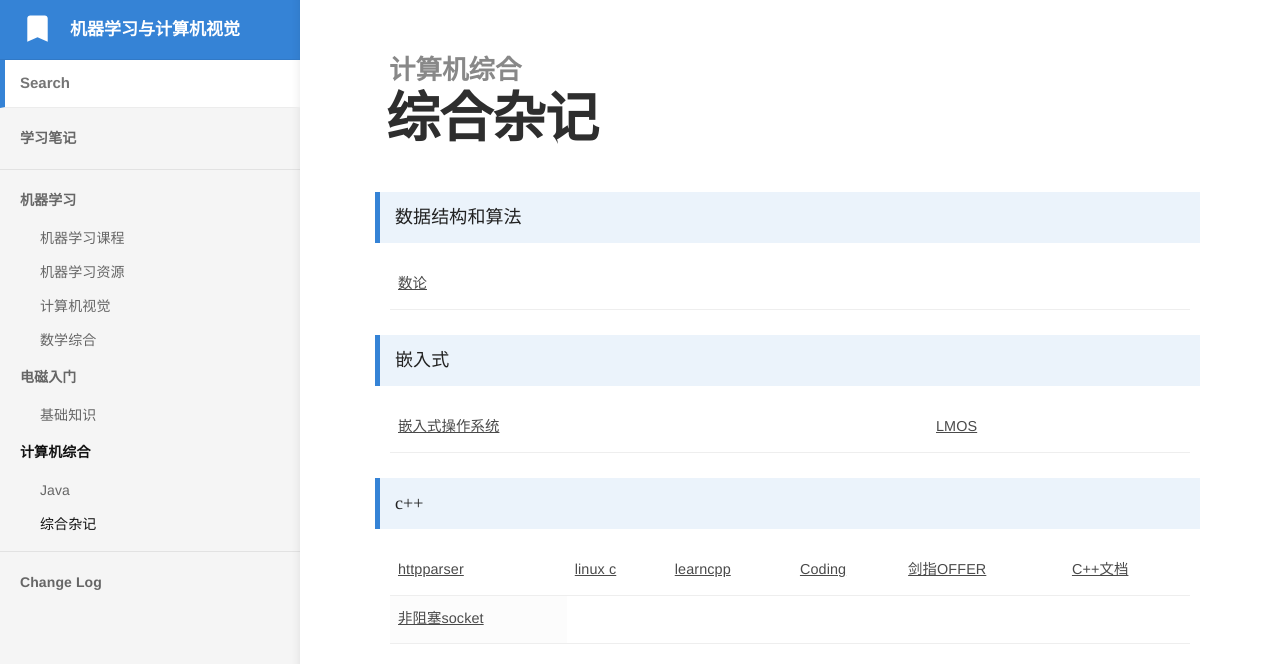
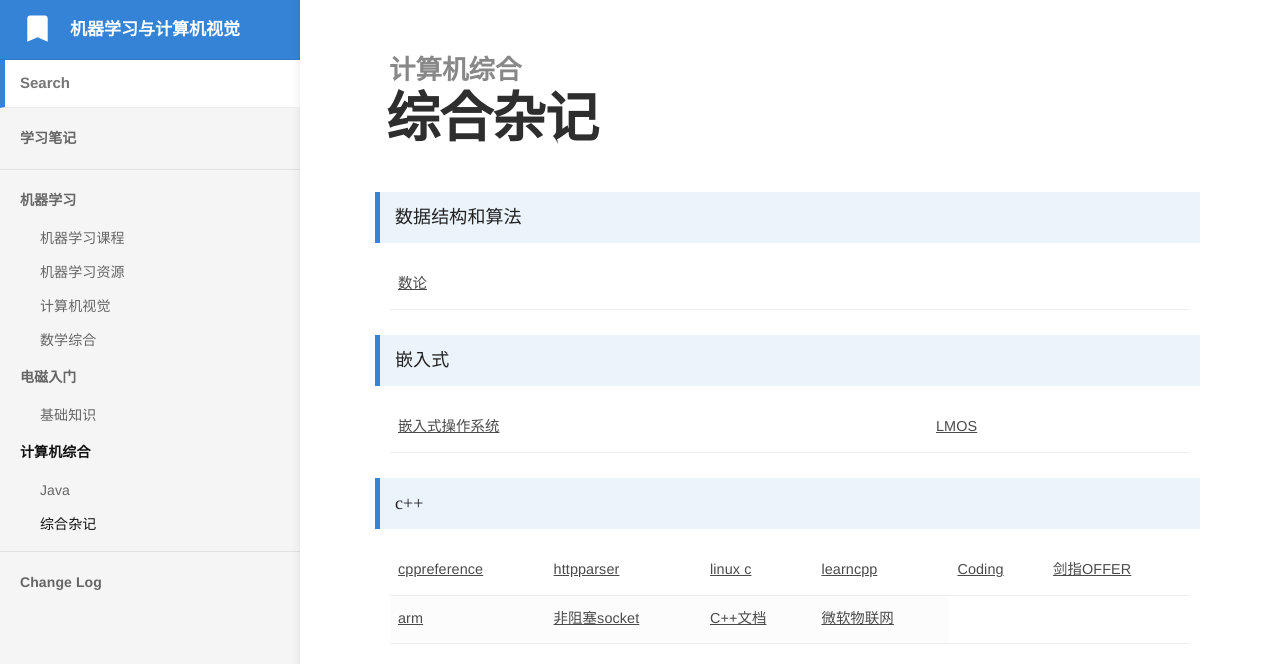
Before and after one commit to bashendixie/Machine_Learning_Notes, a Jekyll site: the page built from _docs/5、计算机综合/综合杂记.md, in a window 1280 px wide. Shown: the top 664 px of the page. Built offline with Jekyll 4.4.1, drawn with Linux system fonts in a browser that asks for light colours; some web fonts are replaced.

Commit message:
no message

```diff
--- a/_docs/5、计算机综合/综合杂记.md
+++ b/_docs/5、计算机综合/综合杂记.md
@@ -34,6 +34,9 @@ order: 1
 	<tbody>
 		<tr>
 			<td>
+				<a href="https://en.cppreference.com/w/cpp" target="_blank">cppreference</a>
+			</td>
+			<td>
 				<a href="https://github.com/nekipelov/httpparser" target="_blank">httpparser</a>
 			</td>
 			<td>
@@ -48,13 +51,19 @@ order: 1
 			<td>
 				<a href="file:///D:/Study/%E6%95%99%E6%9D%90%E4%B9%A6%E7%B1%8D/45%E7%AE%97%E6%B3%95/%E5%89%91%E6%8C%87OFFER%E5%90%8D%E4%BC%81%E9%9D%A2%E8%AF%95%E5%AE%98%E7%B2%BE%E8%AE%B2%E5%85%B8%E5%9E%8B%E7%BC%96%E7%A8%8B%E9%A2%98%E7%AC%AC2%E7%89%88.pdf" target="_blank">剑指OFFER</a>
 			</td>
+		</tr>
+		<tr>
+			<td>
+				<a href="https://developer.arm.com/" target="_blank">arm</a>
+			</td>
+			<td>
+				<a href="https://github.com/mogware/nio" target="_blank">非阻塞socket</a>
+			</td>
 			<td>
 				<a href="https://learn.microsoft.com/en-us/cpp/cpp/?view=msvc-170" target="_blank">C++文档</a>
 			</td>
-		</tr>
-		<tr>
 			<td>
-				<a href="https://github.com/mogware/nio" target="_blank">非阻塞socket</a>
+				<a href="https://github.com/microsoft/IoT-For-Beginners" target="_blank">微软物联网</a>
 			</td>
 		</tr>
 	</tbody>
```
Also changed, not shown: _docs/1、机器学习/机器学习课程.md (+8 -0 lines), _docs/5、计算机综合/Java.md (+3 -0 lines).
